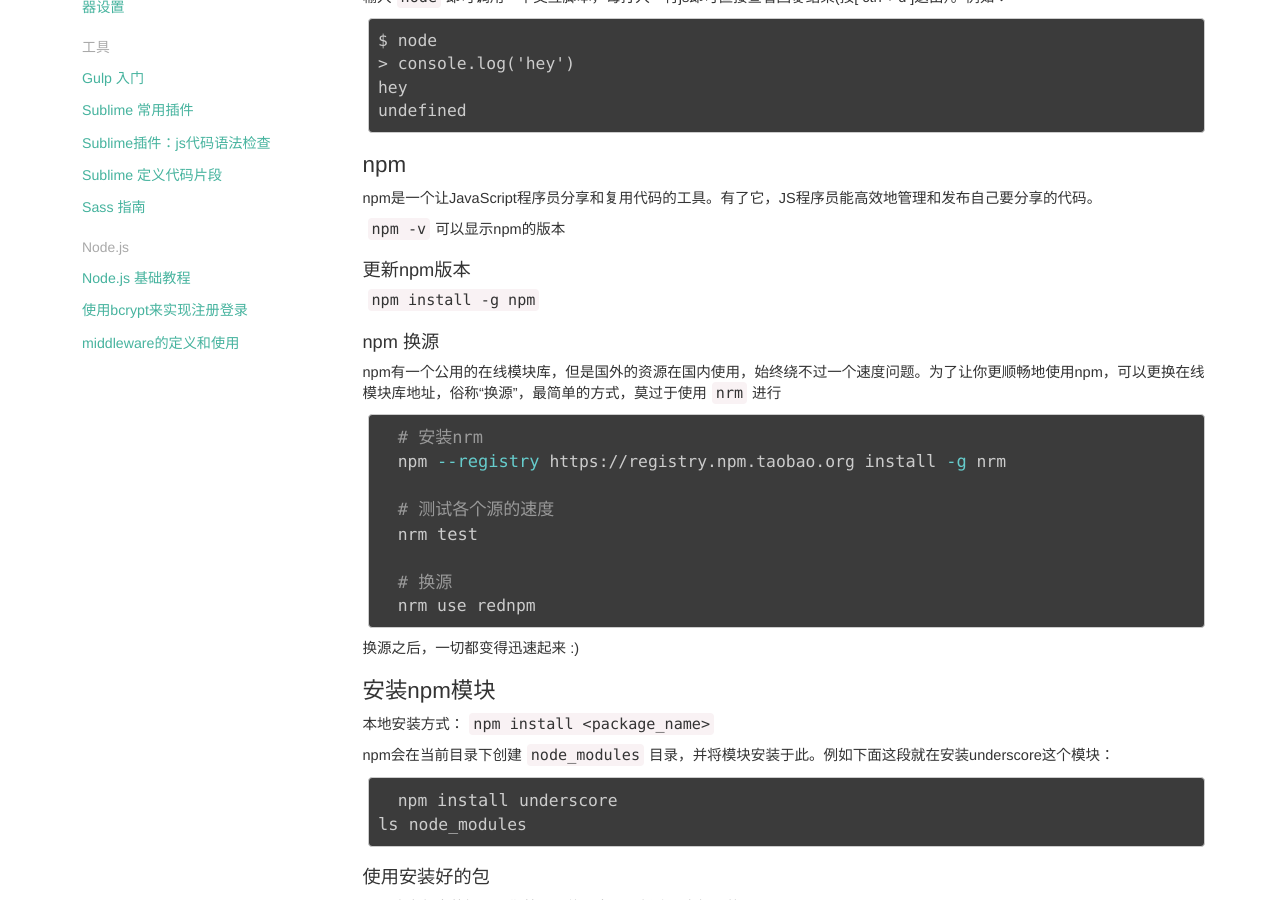
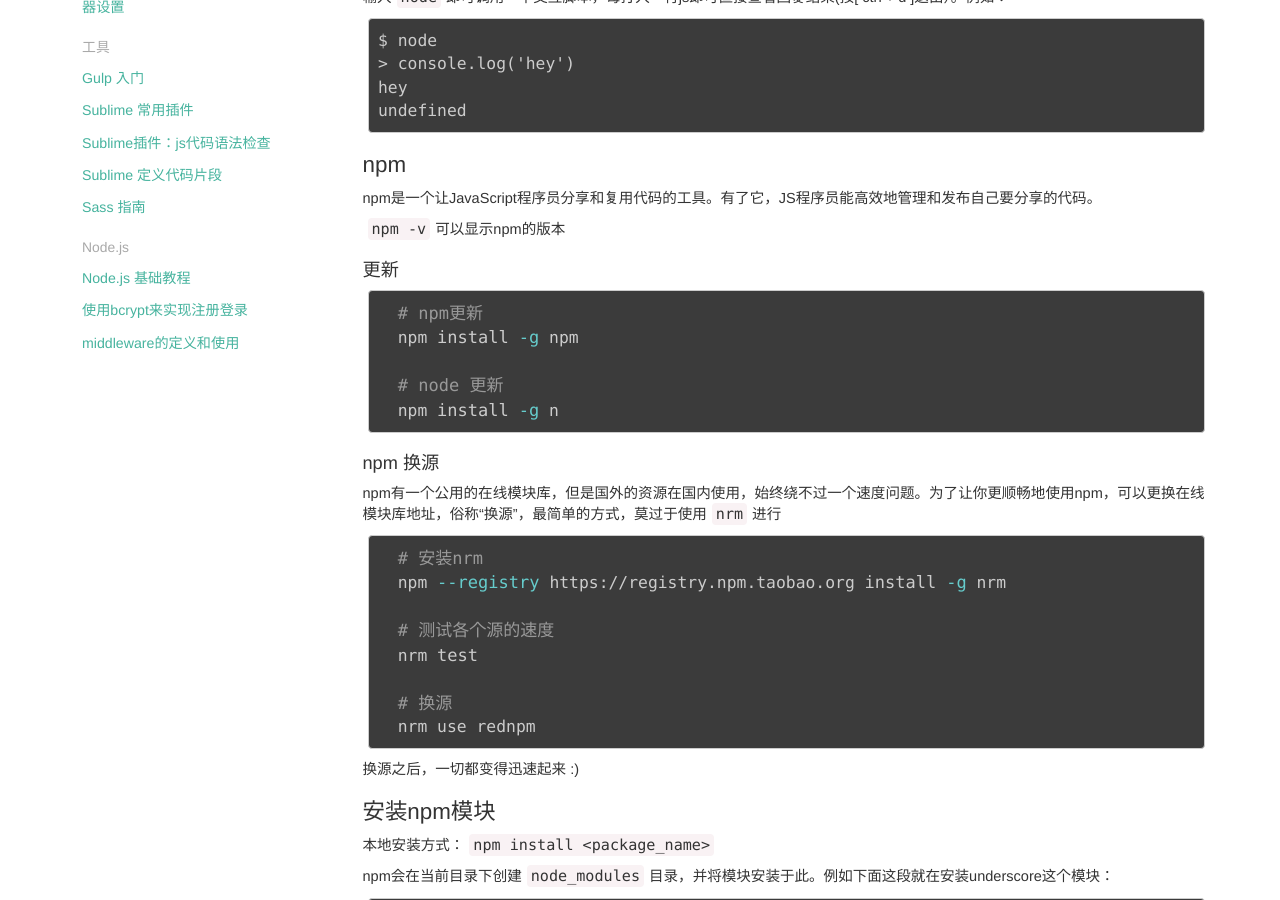
Before and after one commit to eurus/edocs-front-end, a Jekyll site: the page built from _posts/2016-04-28-nodejs.md, in a window 1280 px wide and 900 px high, scrolled down 396 px. Built offline with Jekyll 4.4.1, drawn with Linux system fonts in a browser that asks for light colours.

Commit message:
增加nodejs更新方式

````diff
--- a/_posts/2016-04-28-nodejs.md
+++ b/_posts/2016-04-28-nodejs.md
@@ -35,9 +35,15 @@ npm是一个让JavaScript程序员分享和复用代码的工具。有了它，J
 
 ```npm -v```可以显示npm的版本
 
-### 更新npm版本
+### 更新
 
-```npm install -g npm```
+```bash
+  # npm更新
+  npm install -g npm
+
+  # node 更新
+  npm install -g n
+```
 
 ### npm 换源
 
````
